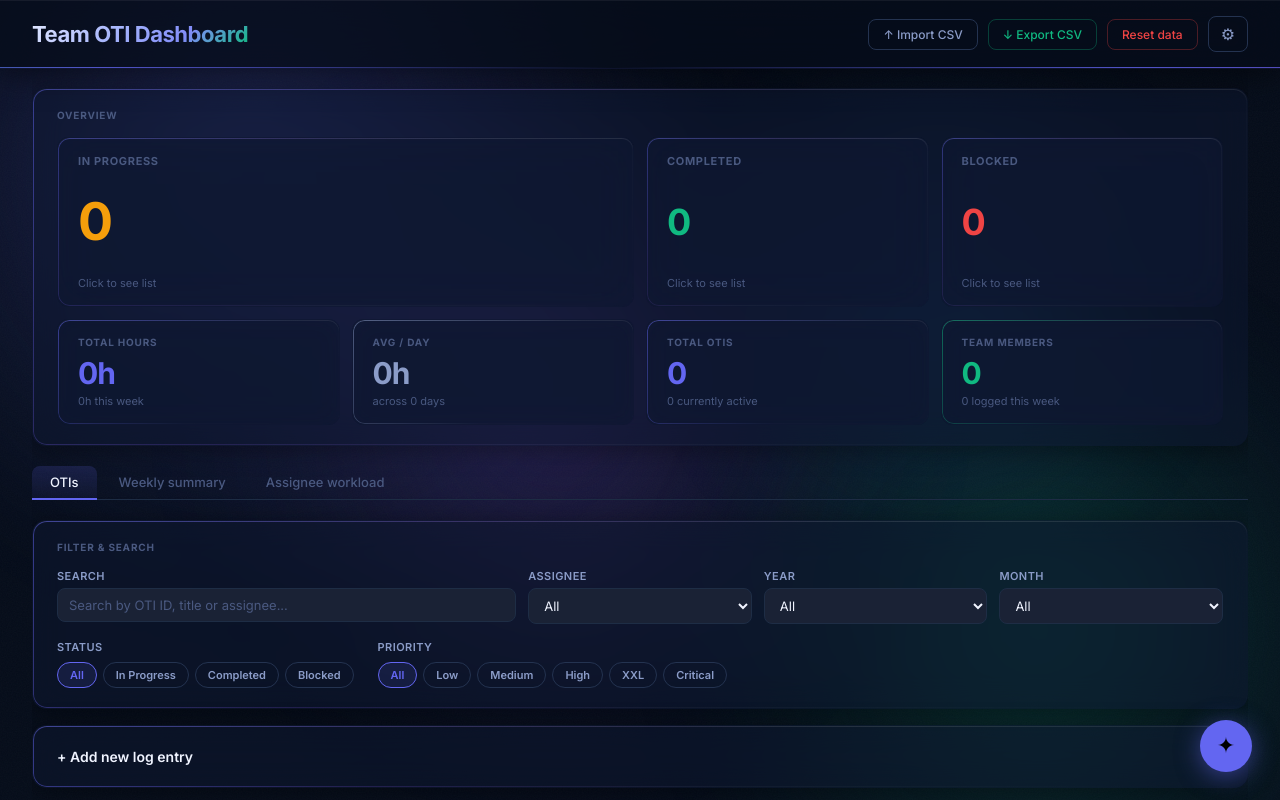
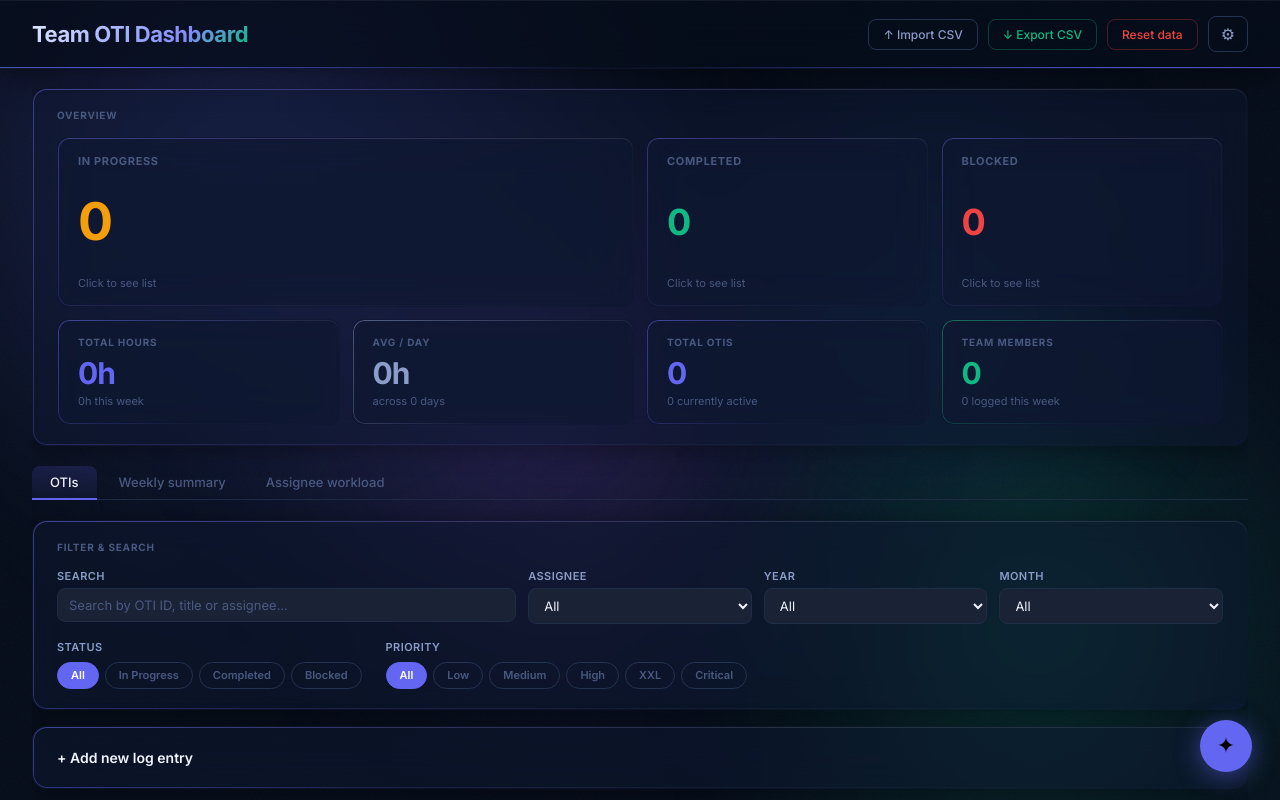
Before and after one commit to sreya-kambhatla/OTI-Tracker-AI, a React (Vite) app: page / in a window 1280 px wide. Shown: the top 800 px of the page. Built offline with nearby package versions, Linux system fonts and the light colour scheme.

Commit message:
Update index.css

```diff
--- a/src/index.css
+++ b/src/index.css
@@ -438,9 +438,14 @@
 
     .chip-group { display: flex; gap: 6px; flex-wrap: wrap; }
     .chip {
-      padding: 5px 12px; font-size: 11px; font-weight: 600; border-radius: 20px;
-      border: 1px solid var(--border2); background: transparent; color: var(--text2);
+      padding: 5px 13px; font-size: 11px; font-weight: 600; border-radius: 20px;
+      border: 1px solid var(--border2); background: transparent; color: var(--text3);
       cursor: pointer; font-family: 'Inter', sans-serif; transition: all 0.15s;
+      line-height: 1.4;
     }
-    .chip:hover { border-color: var(--indigo); color: var(--indigo); }
-    .chip-active { background: var(--indigo-bg); border-color: var(--indigo); color: var(--indigo); }
+    .chip:hover { border-color: var(--text2); color: var(--text2); }
+    .chip-active {
+      background: var(--indigo) !important;
+      border-color: var(--indigo) !important;
+      color: #fff !important;
+    }
```
